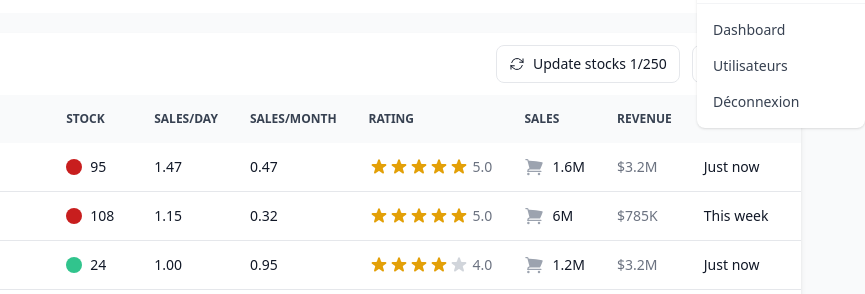
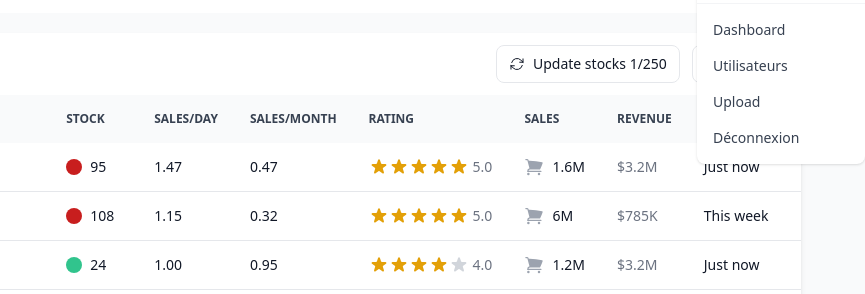
Before and after one commit to atkBabila/cnpslab-front, a website: page src/pensionne.html in a window 1280 px wide. Both pictures are taken after a click on the button "Open user menu". Shown: the part 119-413 px from the top of the page, 415-1280 px from the left. Drawn offline with nearby package versions, Linux system fonts and the light colour scheme.

Commit message:
Ajout du lien upload

```diff
--- a/src/pensionne.html
+++ b/src/pensionne.html
@@ -31,6 +31,9 @@
           </li>
           <li>
             <a href="#" class="block px-4 py-2 text-sm text-gray-700 hover:bg-gray-100 dark:hover:bg-gray-600 dark:text-gray-200 dark:hover:text-white">Utilisateurs</a>
+          </li>
+          <li>
+            <a href="#" class="block px-4 py-2 text-sm text-gray-700 hover:bg-gray-100 dark:hover:bg-gray-600 dark:text-gray-200 dark:hover:text-white">Upload</a>
           </li>
           <li>
             <a href="#" class="block px-4 py-2 text-sm text-gray-700 hover:bg-gray-100 dark:hover:bg-gray-600 dark:text-gray-200 dark:hover:text-white">Déconnexion</a>
```
